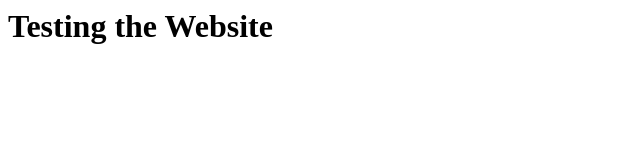
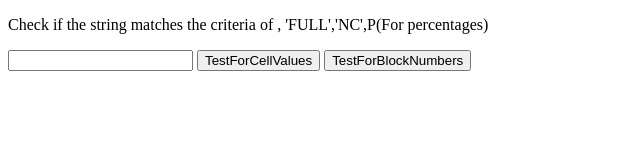
Before and after one commit to nagasudhirpulla/nagasudhirpulla.github.io, a plain HTML site: page index.html in a window 1280 px wide. Shown: the whole page, without its empty margins (0-640 px from the left). Drawn offline with Linux system fonts and the light colour scheme.

Commit message:
Update index.html

```diff
--- a/index.html
+++ b/index.html
@@ -1 +1,28 @@
-<h1>Testing the Website</h1>
+<!DOCTYPE html>
+<html>
+<body>
+<p>Check if the string matches the criteria of <number>, 'FULL','NC',<number>P(For percentages)</p>
+<input type='text' id="testString"></input>
+<button onclick="myFunction()">TestForCellValues</button>
+<button onclick="myFunction1()">TestForBlockNumbers</button>
+<p id="demo"></p>
+
+<script>
+function myFunction() {
+    var str = document.getElementById("testString").value;
+    //var isValid = /(\FULL|\NC|\d\P|\d)/i.test(str);
+
+    document.getElementById('demo').innerHTML=''+isValid;
+}
+function myFunction1() {
+    var isValid = false;
+    var num= document.getElementById("testString").value;
+    if(!isNaN(num) && Math.floor(num)==num && num>0 && num<97)
+    {
+      isValid = true;
+    }
+    document.getElementById('demo').innerHTML=''+isValid;
+}
+</script>
+</body>
+</html>
```
